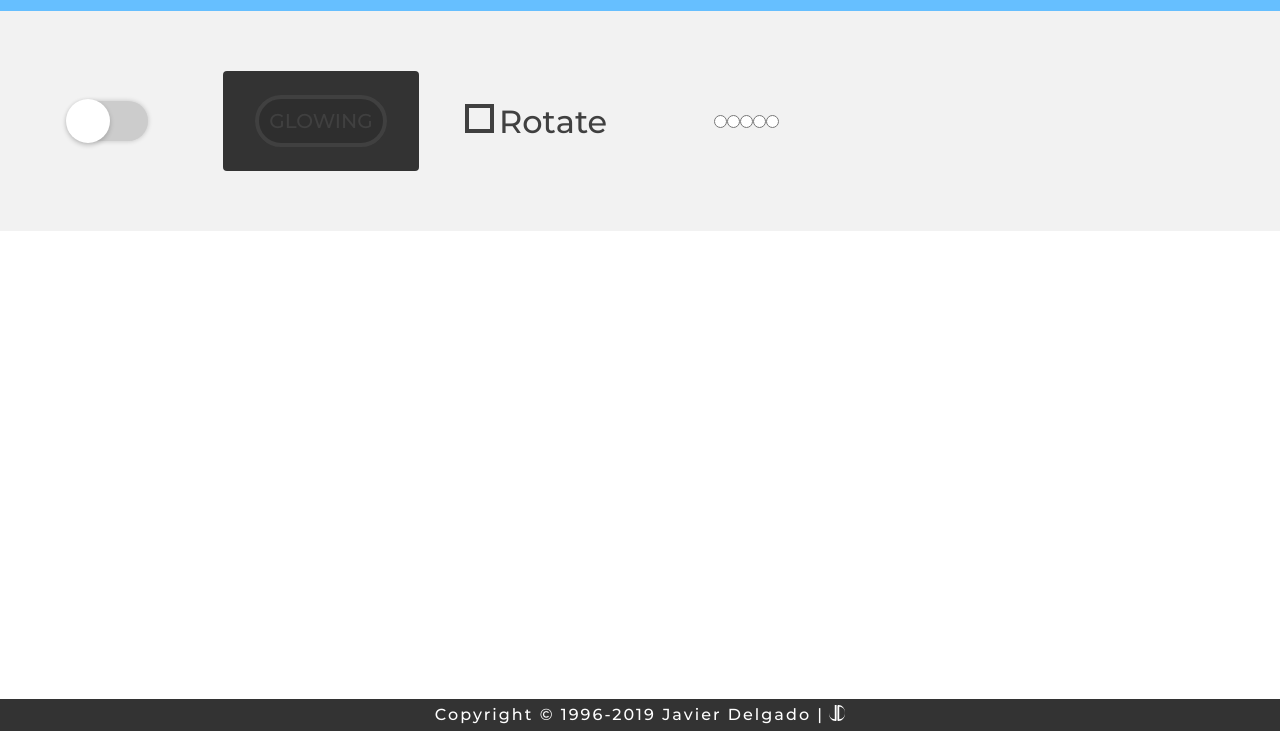
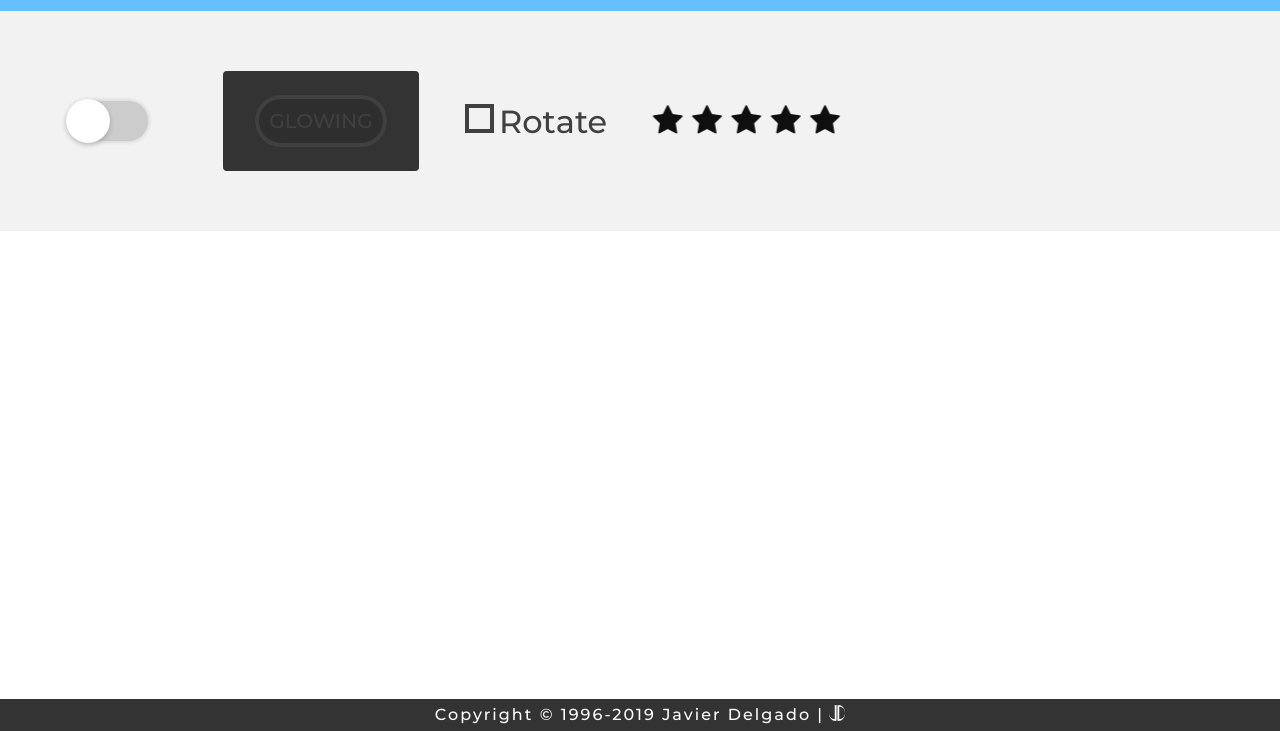
Before and after one commit to wishchen/custom-animated-checkbox, a plain HTML site: page index.html in a window 1280 px wide. Shown: the part 69-800 px from the top of the page. Drawn offline with Linux system fonts and the light colour scheme.

Commit message:
Create CSS/SCSS for inpt-4

```diff
--- /dev/null
+++ b/src/sass/components/_checkbox-4.scss
@@ -0,0 +1,39 @@
+.wrap-inpt-4 {
+  transform: rotateY(180deg);
+}
+.inpt-4 {
+  display: none;
+}
+.label-inpt-4 {
+  display: block;
+  cursor: pointer;
+  margin: 0 auto;
+  position: relative;
+
+  &::before {
+    content: "\f005";
+    font-family: fontAwesome;
+    position: relative;
+    display: block;
+    font-size: var(--medio-font-size);
+    color: hsl(0, 0%, 6%);
+  }
+  &::after {
+    content: "\f005";
+    font-family: fontAwesome;
+    position: absolute;
+    display: block;
+    font-size: var(--medio-font-size);
+    color: #fffb1f;
+    top: 0;
+    opacity: 0;
+    transition: var(--transition-05);
+    text-shadow: 0 2px 5px hsla(0, 0%, 0%, 0.5);
+  }
+}
+
+.label-inpt-4:hover::after,
+.label-inpt-4:hover ~ .label-inpt-4::after,
+.inpt-4:checked ~ .label-inpt-4::after {
+  opacity: 1;
+}
--- a/src/styles.scss
+++ b/src/styles.scss
@@ -26,6 +26,9 @@
 /*-------- Styles of inpt-3 --------*/
 @import "sass/components/checkbox-3";
 
+/*-------- Styles of inpt-4 --------*/
+@import "sass/components/checkbox-4";
+
 /*---------------------------------*/
 /*---------- Main footer ----------*/
 /*---------------------------------*/
```
Also changed, not shown: public/css/styles.css, src/css/components/_checkbox-4.css (added).
